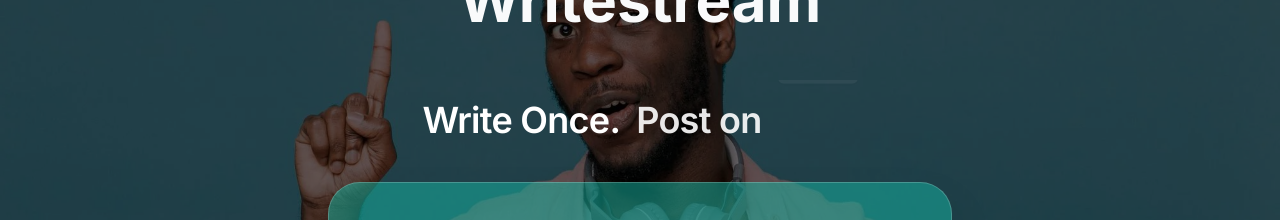
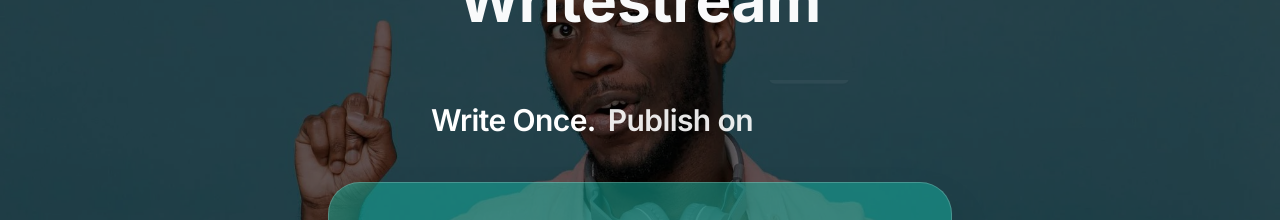
Before and after one commit to Duowork/writestream-web, a React (Vite) app: page / in a window 1280 px wide. Shown: the part 197-417 px from the top of the page. Built offline with nearby package versions, Linux system fonts and the light colour scheme.

Commit message:
Modified

```diff
--- a/src/Tagline.tsx
+++ b/src/Tagline.tsx
@@ -40,7 +40,7 @@
             <LayoutGroup>
                 <motion.h3
                     layout
-                    className="text-2xl sm:text-4xl font-semibold text-white mb-2 flex flex-wrap items-center justify-center gap-x-4 gap-y-4 min-h-[140px] md:min-h-[100px]"
+                    className="w-full max-w-[540px] text-2xl sm:text-3xl font-semibold text-white mb-2 flex flex-wrap items-center justify-center gap-3 min-h-[140px] md:min-h-[100px]"
                     style={{ fontFamily: 'Inter, sans-serif', letterSpacing: '-0.02em' }}
                 >
                     <motion.span
@@ -64,7 +64,7 @@
                                 transition={{ duration: 0.6, ease: [0.4, 0, 0.2, 1] }}
                                 className="flex items-center gap-4 py-2"
                             >
-                                <span className="whitespace-nowrap text-white/90">Post on</span>
+                                <span className="whitespace-nowrap text-white/90">Publish on</span>
 
                                 <div className="relative w-16 h-16 md:w-20 md:h-20 flex items-center justify-center overflow-hidden">
                                     <AnimatePresence mode="wait">
@@ -91,7 +91,7 @@
                                 </div>
                             </motion.div>
                         ) : (
-                            <motion.span
+                            <motion.div
                                 key="final-tagline"
                                 layout
                                 initial={{ y: "100%", opacity: 0 }}
@@ -104,8 +104,8 @@
                                 }}
                                 className="text-white whitespace-nowrap py-2"
                             >
-                                Post Everywhere!
-                            </motion.span>
+                                Publish Everywhere.
+                            </motion.div>
                         )}
                     </AnimatePresence>
                 </motion.h3>
```
